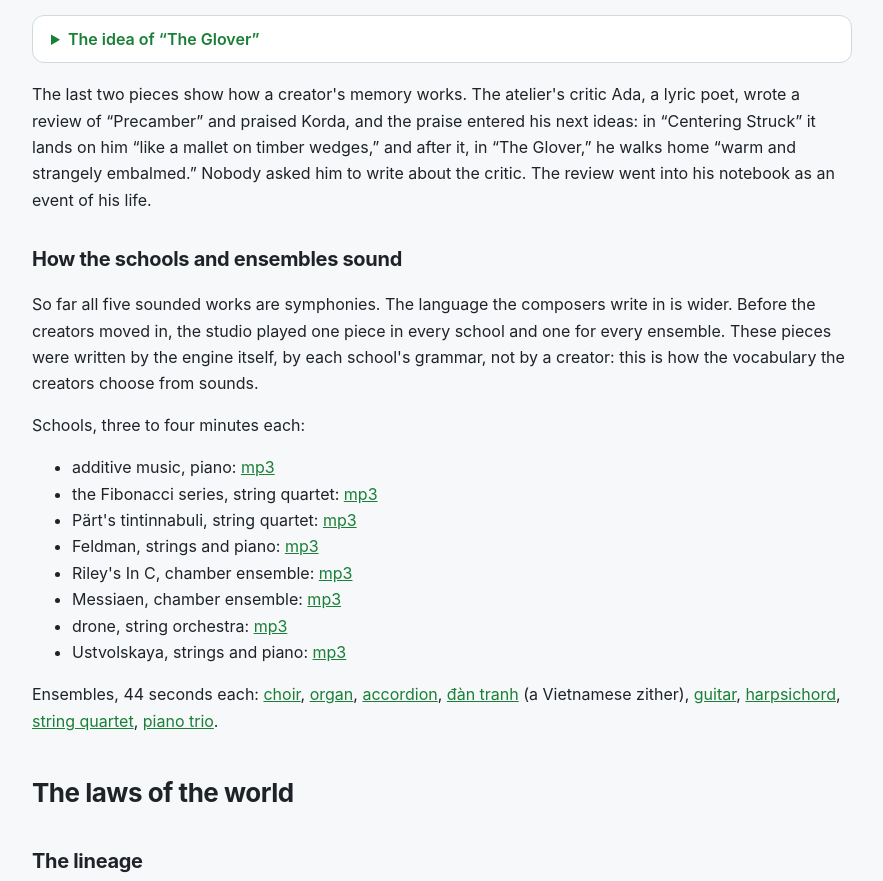
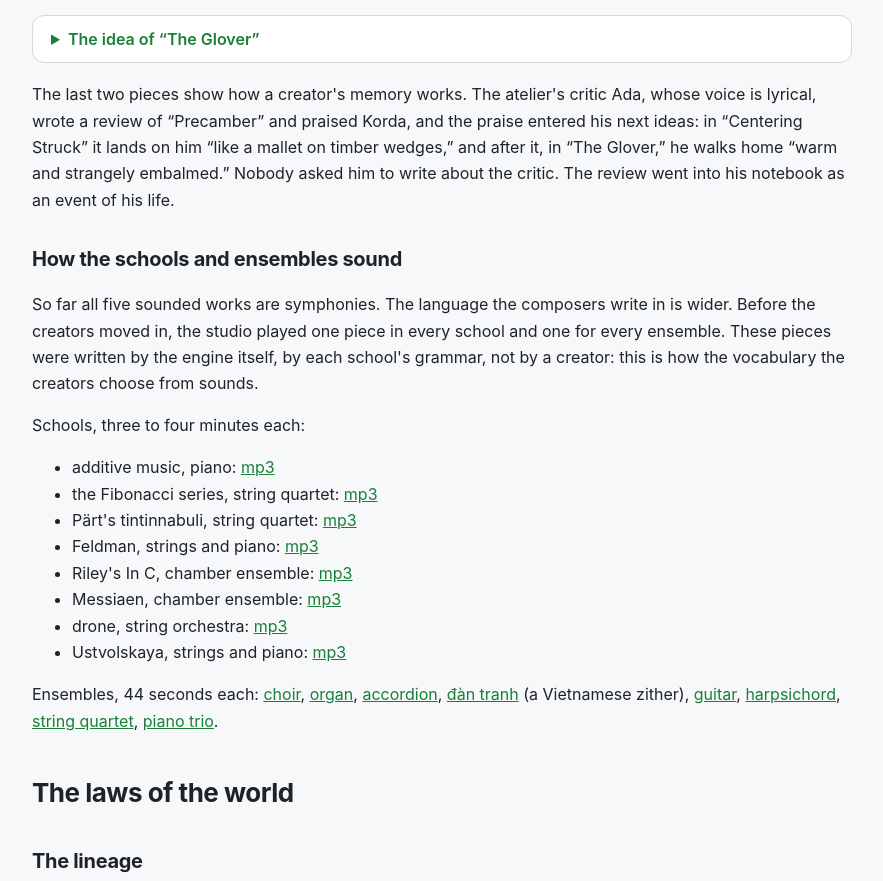
Before and after one commit to sncfoundation/sncfoundation.github.io, a plain HTML site: page blog-mnemosyne-a-friendly-project.html in a window 1280 px wide. Shown: the part 5841-6722 px from the top of the page, without its empty margins (198-1081 px from the left). Drawn offline with Linux system fonts and the light colour scheme.

Commit message:
fix(blog): Ada is a critic with a lyrical voice
Assisted-by: LLM
Signed-off-by: tym83 <6355522@gmail.com>

```diff
--- a/blog-mnemosyne-a-friendly-project.html
+++ b/blog-mnemosyne-a-friendly-project.html
@@ -360,7 +360,7 @@
     <p class="src">Written in English. <a href="https://mnemosyne.scheherazade.workshop.aenix.io/work-mnemosyne-atelier-0001-w00006.html">The work's page in the gallery</a>.</p>
   </details>
 
-  <p>The last two pieces show how a creator's memory works. The atelier's critic Ada, a lyric poet, wrote a review of “Precamber” and praised Korda, and the praise entered his next ideas: in “Centering Struck” it lands on him “like a mallet on timber wedges,” and after it, in “The Glover,” he walks home “warm and strangely embalmed.” Nobody asked him to write about the critic. The review went into his notebook as an event of his life.</p>
+  <p>The last two pieces show how a creator's memory works. The atelier's critic Ada, whose voice is lyrical, wrote a review of “Precamber” and praised Korda, and the praise entered his next ideas: in “Centering Struck” it lands on him “like a mallet on timber wedges,” and after it, in “The Glover,” he walks home “warm and strangely embalmed.” Nobody asked him to write about the critic. The review went into his notebook as an event of his life.</p>
 
   <h3>How the schools and ensembles sound</h3>
   <p>So far all five sounded works are symphonies. The language the composers write in is wider. Before the creators moved in, the studio played one piece in every school and one for every ensemble. These pieces were written by the engine itself, by each school's grammar, not by a creator: this is how the vocabulary the creators choose from sounds.</p>
```
